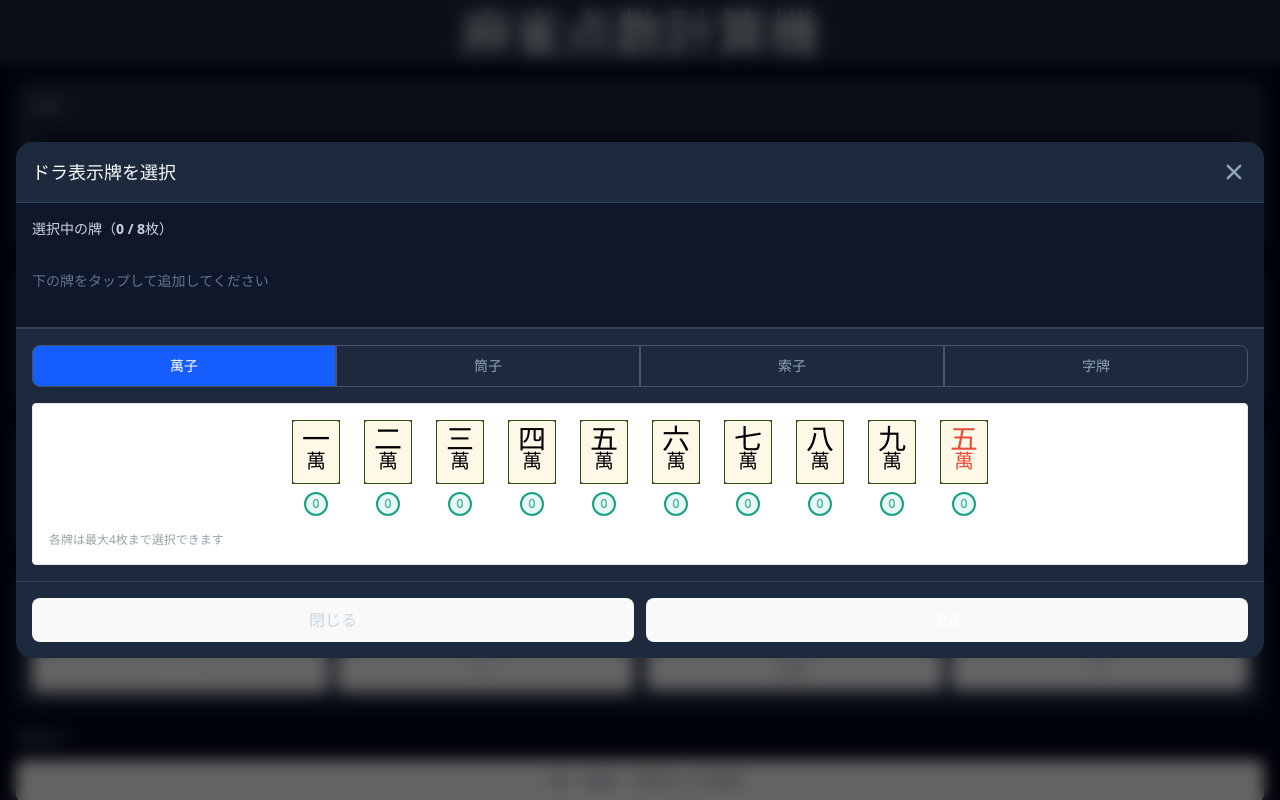
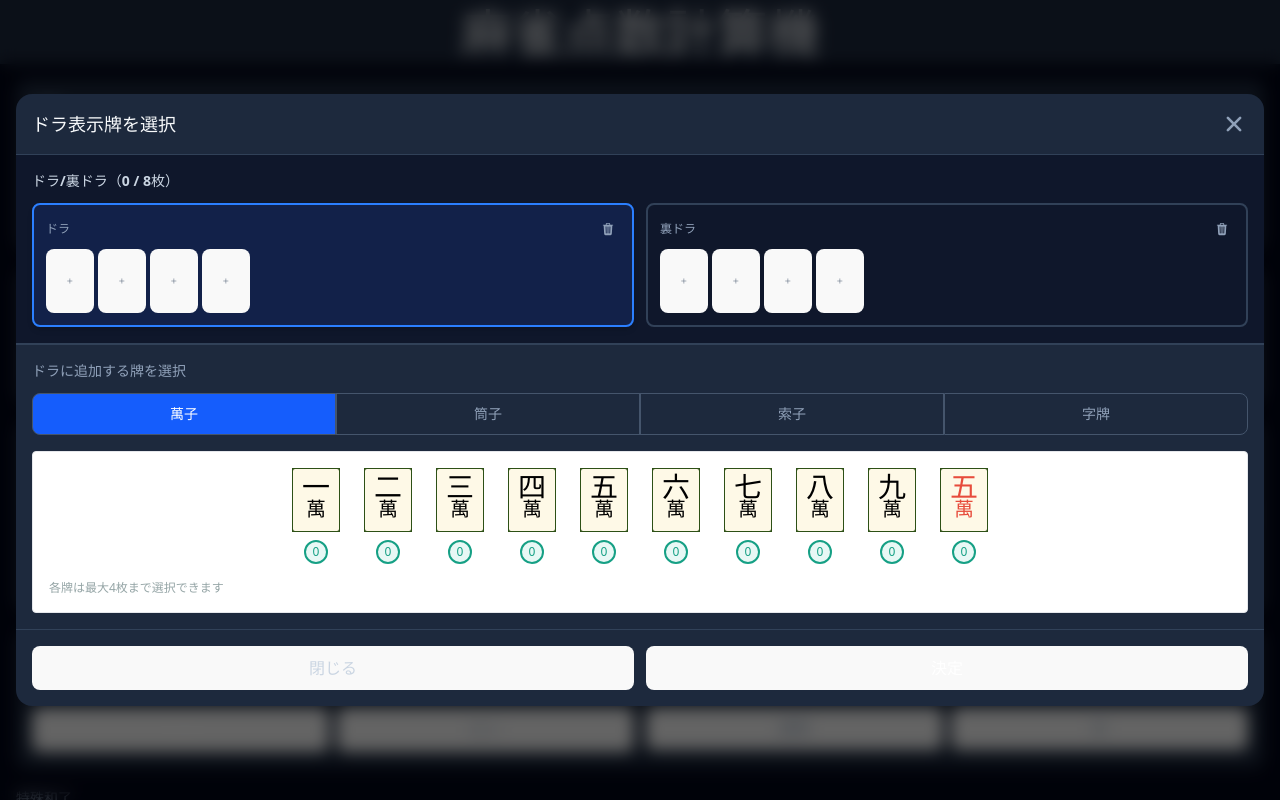
Before and after one commit to ryomeblog/mahjong-calculator-web, a React (Vite) app: page / in a window 1280 px wide. Both pictures are taken after a click on the element "＋ タップして追加". Shown: the top 800 px of the page. Built offline with nearby package versions, Linux system fonts and the light colour scheme.

Commit message:
feat: ドラ・裏ドラモードの追加と選択ロジックの改善

```diff
--- a/src/components/input/DoraHonbaCompact.tsx
+++ b/src/components/input/DoraHonbaCompact.tsx
@@ -28,14 +28,12 @@ export function DoraHonbaCompact({
   onIncrementHonba,
   onDecrementHonba,
 }: DoraHonbaCompactProps) {
-  // ドラ牌削除ハンドラー
-  const handleRemoveDora = useCallback(
-    (index: number, e: React.MouseEvent) => {
-      e.stopPropagation()
-      onRemoveDoraTile(index)
-    },
-    [onRemoveDoraTile]
-  )
+  // ドラ牌クリアハンドラー
+  const handleClearDora = useCallback(() => {
+    for (let i = doraTiles.length - 1; i >= 0; i--) {
+      onRemoveDoraTile(i)
+    }
+  }, [doraTiles.length, onRemoveDoraTile])
 
   return (
     <div className="rounded-xl bg-slate-800 p-4">
@@ -44,11 +42,22 @@ export function DoraHonbaCompact({
       <div className="flex items-start gap-4">
         {/* ドラ表示牌 */}
         <div className="flex-1">
-          <label className="mb-2 block text-[11px] text-slate-500">
-            ドラ表示牌
-          </label>
+          <div className="mb-2 flex items-center justify-between">
+            <label className="block text-[11px] text-slate-500">
+              ドラ表示牌
+            </label>
+            {doraTiles.length > 0 && (
+              <button
+                type="button"
+                onClick={handleClearDora}
+                className="rounded-lg bg-slate-700 px-2 py-1 text-[10px] text-slate-300 transition-colors hover:bg-slate-600"
+              >
+                クリア
+              </button>
+            )}
+          </div>
           <div
-            className="flex min-h-[40px] cursor-pointer items-center gap-0.5 rounded-md border border-dashed border-slate-600 bg-slate-900 p-2 hover:border-slate-500"
+            className="flex min-h-[100px] cursor-pointer items-center gap-2 rounded-md border border-dashed border-slate-600 bg-slate-900 p-3 hover:border-slate-500"
             onClick={onOpenDoraModal}
           >
             {doraTiles.length === 0 ? (
@@ -56,16 +65,30 @@ export function DoraHonbaCompact({
                 ＋ タップして追加
               </span>
             ) : (
-              doraTiles.map((tile, index) => (
-                <button
-                  key={index}
-                  type="button"
-                  onClick={(e) => handleRemoveDora(index, e)}
-                  className="hover:opacity-60"
-                >
-                  <TileSvg tile={tile} size="small" />
-                </button>
-              ))
+              <div className="flex flex-wrap items-center gap-2">
+                {Array.from(
+                  { length: Math.ceil(doraTiles.length / 4) },
+                  (_, groupIndex) => {
+                    const start = groupIndex * 4
+                    const end = Math.min(start + 4, doraTiles.length)
+                    const groupTiles = doraTiles.slice(start, end)
+                    return (
+                      <div
+                        key={groupIndex}
+                        className="flex items-center gap-0.5"
+                      >
+                        {groupTiles.map((tile, tileIndex) => (
+                          <TileSvg
+                            key={start + tileIndex}
+                            tile={tile}
+                            size="small"
+                          />
+                        ))}
+                      </div>
+                    )
+                  }
+                )}
+              </div>
             )}
           </div>
         </div>
--- a/src/components/tiles/TileSelectModal.tsx
+++ b/src/components/tiles/TileSelectModal.tsx
@@ -49,6 +49,8 @@ export function TileSelectModal({
 }: TileSelectModalProps) {
   // 手牌選択モードかどうか
   const isHandMode = maxTiles === 14
+  // ドラ/裏ドラモード
+  const isDoraMode = maxTiles === 4 || maxTiles === 8
 
   // ドラモード用の状態
   const [stagingTiles, setStagingTiles] = useState<Tile[]>([])
@@ -104,13 +106,36 @@ export function TileSelectModal({
         }
 
         setSlots(newSlots)
+      } else if (isDoraMode) {
+        // ドラ/裏ドラモード: スロット形式
+        const slotCount = maxTiles / 4
+        const newSlots: MeldSlot[] = Array.from(
+          { length: slotCount },
+          (_, i) => ({
+            tiles: Array(4).fill(null),
+            maxTiles: 4,
+            label: i === 0 ? 'ドラ' : '裏ドラ',
+            sidewaysTiles: new Set<number>(),
+          })
+        )
+
+        // 初期牌をスロットに配置
+        let tileIdx = 0
+        for (let slotIdx = 0; slotIdx < newSlots.length; slotIdx++) {
+          for (let i = 0; i < 4 && tileIdx < initialTiles.length; i++) {
+            newSlots[slotIdx].tiles[i] = initialTiles[tileIdx++]
+          }
+        }
+
+        setSlots(newSlots)
+        setSelectedSlotIndex(0)
       } else {
-        // ドラモード: 従来通り
+        // その他: 従来通り
         setStagingTiles([...initialTiles])
       }
     }
     // eslint-disable-next-line react-hooks/exhaustive-deps
-  }, [isOpen, handType])
+  }, [isOpen, handType, maxTiles])
 
   // スクロールロック
   useEffect(() => {
@@ -243,7 +268,7 @@ export function TileSelectModal({
   // 牌選択（ドラモード）
   const handleTileSelect = useCallback(
     (tile: Tile) => {
-      if (isHandMode) {
+      if (isHandMode || isDoraMode) {
         handleTileSelectForSlot(tile)
       } else {
         setStagingTiles((prev) => {
@@ -252,7 +277,7 @@ export function TileSelectModal({
         })
       }
     },
-    [isHandMode, handleTileSelectForSlot, maxTiles]
+    [isHandMode, isDoraMode, handleTileSelectForSlot, maxTiles]
   )
 
   // 牌削除（ドラモード）
@@ -268,7 +293,7 @@ export function TileSelectModal({
 
   // 決定ボタン
   const handleConfirm = () => {
-    if (isHandMode) {
+    if (isHandMode || isDoraMode) {
       // スロットから牌配列に変換
       const tiles: Tile[] = []
       for (const slot of slots) {
@@ -276,7 +301,7 @@ export function TileSelectModal({
           if (tile) tiles.push(tile)
         }
       }
-      onConfirm(tiles, slots) // スロット情報も渡す
+      onConfirm(tiles, isHandMode ? slots : undefined) // 手牌モードの場合のみスロット情報も渡す
     } else {
       onConfirm(stagingTiles)
     }
@@ -284,12 +309,13 @@ export function TileSelectModal({
   }
 
   // 現在の牌数を計算
-  const currentTileCount = isHandMode
-    ? slots.reduce(
-        (count, slot) => count + slot.tiles.filter((t) => t !== null).length,
-        0
-      )
-    : stagingTiles.length
+  const currentTileCount =
+    isHandMode || isDoraMode
+      ? slots.reduce(
+          (count, slot) => count + slot.tiles.filter((t) => t !== null).length,
+          0
+        )
+      : stagingTiles.length
 
   // initialTilesを除外したグローバル牌を計算（編集時の二重カウント防止）
   const effectiveGlobalTiles = useMemo(() => {
@@ -305,7 +331,7 @@ export function TileSelectModal({
 
   // スロットから使用中の牌を取得
   const slotsUsedTiles = useMemo(() => {
-    if (!isHandMode) return []
+    if (!isHandMode && !isDoraMode) return []
     const tiles: Tile[] = []
     for (const slot of slots) {
       for (const tile of slot.tiles) {
@@ -313,7 +339,7 @@ export function TileSelectModal({
       }
     }
     return tiles
-  }, [isHandMode, slots])
+  }, [isHandMode, isDoraMode, slots])
 
   if (!isOpen) return null
 
@@ -352,12 +378,16 @@ export function TileSelectModal({
           <div className="max-h-[200px] overflow-y-auto border-b border-slate-700 bg-slate-900 p-4">
             <div className="mb-3 flex items-center justify-between">
               <p className="text-sm font-bold text-slate-300">
-                {isHandMode ? '手牌構造' : '選択中の牌'}（{currentTileCount} /{' '}
-                {maxTiles}枚）
+                {isHandMode
+                  ? '手牌構造'
+                  : isDoraMode
+                    ? 'ドラ/裏ドラ'
+                    : '選択中の牌'}
+                （{currentTileCount} / {maxTiles}枚）
               </p>
             </div>
 
-            {isHandMode ? (
+            {isHandMode || isDoraMode ? (
               <HandStructureInput
                 onSlotClick={handleSlotClick}
                 onTileClick={handleTileClick}
@@ -413,15 +443,17 @@ export function TileSelectModal({
 
           {/* 牌グリッド */}
           <div className="flex-1 overflow-y-auto border-t border-slate-700 p-4">
-            {isHandMode && selectedSlotIndex !== null && (
+            {(isHandMode || isDoraMode) && selectedSlotIndex !== null && (
               <p className="mb-3 text-sm text-slate-400">
                 {slots[selectedSlotIndex].label}に追加する牌を選択
               </p>
             )}
-            {(!isHandMode || selectedSlotIndex !== null) && (
+            {(!(isHandMode || isDoraMode) || selectedSlotIndex !== null) && (
               <TileGrid
                 globalTiles={effectiveGlobalTiles}
-                stagingTiles={isHandMode ? slotsUsedTiles : stagingTiles}
+                stagingTiles={
+                  isHandMode || isDoraMode ? slotsUsedTiles : stagingTiles
+                }
                 onTileSelect={handleTileSelect}
                 maxTiles={maxTiles}
               />
```
